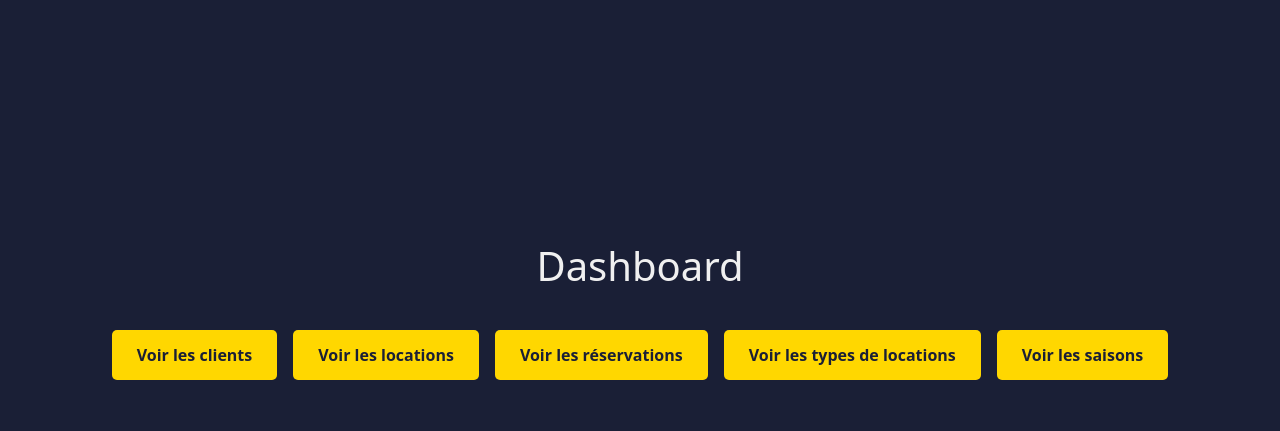
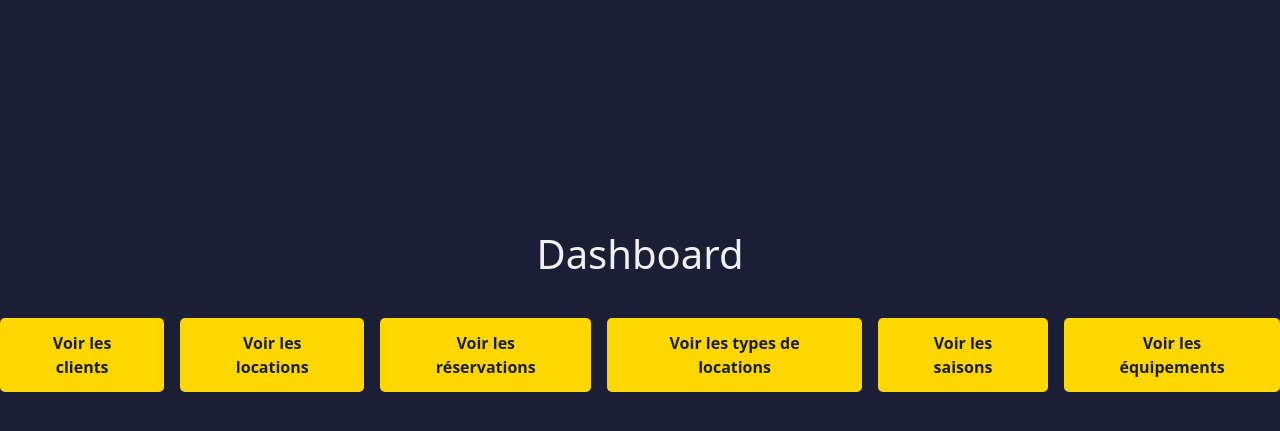
Before and after one commit to TomGld/TP_JS_O_API_Camping, a Symfony app: template www/templates/admin/dashboard.html.twig in a window 1280 px wide. Shown: the part 89-520 px from the top of the page. Run offline with Twig, Linux system fonts and the light colour scheme; the template is opened without the code that fills it, so the values that code supplies are empty; style sheets or scripts are compiled from the project's sources; some libraries are stand-ins or nearby versions.

Commit message:
Ajout btn equipments dans dashboard.

```diff
--- a/www/templates/admin/dashboard.html.twig
+++ b/www/templates/admin/dashboard.html.twig
@@ -25,5 +25,11 @@
 		<a href="{{ path('app_season_index') }}" class="btn btn-edit">Voir les saisons</a>
 
 
+		{# Equipment #}
+		<a href="{{ path('app_equipment_index') }}" class="btn btn-edit">Voir les équipements</a>
+
+
+
+
 	</div>
 {% endblock %}
```
